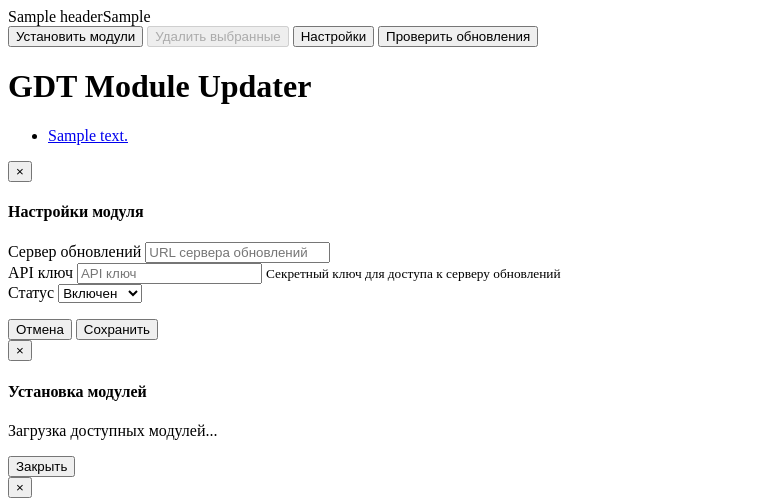
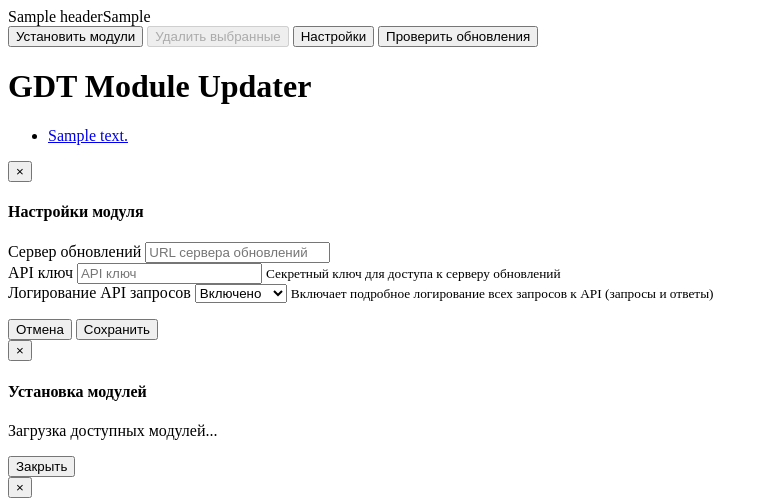
Before and after one commit to GregoryBiter/ocm_gdt_update, a PHP site: template upload/admin/view/template/extension/module/gdt_updater.twig in a window 1280 px wide. Shown: the top 502 px of the page, without its empty margins (0-768 px from the left). Run offline with PHP 8.4, Linux system fonts and the light colour scheme; the template is opened without the code that fills it: most values are stand-ins (such as "Sample title", 1, 10 or a date in 2020); some libraries are stand-ins or nearby versions.

Commit message:
feat: implement optional debug logging for API requests and file downloads with masked API keys

```diff
--- a/upload/admin/controller/extension/module/gdt_updater.php
+++ b/upload/admin/controller/extension/module/gdt_updater.php
@@ -177,6 +177,7 @@ class ControllerExtensionModuleGdtUpdater extends Controller
         $json['module_gdt_updater_server'] = $this->config->get('module_gdt_updater_server');
         $json['module_gdt_updater_api_key'] = $this->config->get('module_gdt_updater_api_key');
         $json['module_gdt_updater_status'] = $this->config->get('module_gdt_updater_status');
+        $json['module_gdt_updater_api_log'] = $this->config->get('module_gdt_updater_api_log');
         $json['module_gdt_updater_auto_modules'] = $this->config->get('module_gdt_updater_auto_modules') ?: array();
 
         $this->response->addHeader('Content-Type: application/json');
@@ -470,6 +471,7 @@ class ControllerExtensionModuleGdtUpdater extends Controller
         $current_settings['module_gdt_updater_server'] = $this->config->get('module_gdt_updater_server') ?: '';
         $current_settings['module_gdt_updater_api_key'] = $this->config->get('module_gdt_updater_api_key') ?: '';
         $current_settings['module_gdt_updater_status'] = $this->config->get('module_gdt_updater_status') ?: 0;
+        $current_settings['module_gdt_updater_api_log'] = $this->config->get('module_gdt_updater_api_log') ?: 0;
         $current_settings['module_gdt_updater_auto_modules'] = $this->config->get('module_gdt_updater_auto_modules') ?: array();
 
         // Объединяем с новыми настройками
--- a/upload/admin/view/template/extension/module/gdt_updater.twig
+++ b/upload/admin/view/template/extension/module/gdt_updater.twig
@@ -43,14 +43,16 @@
                 <small class="help-block">Секретный ключ для доступа к серверу обновлений</small>
               </div>
               <div class="form-group">
-                <label for="input-status">Статус</label>
-                <select name="module_gdt_updater_status" id="input-status" class="form-control">
-                  <option value="1">Включен</option>
-                  <option value="0">Отключен</option>
-                </select>
-              </div>
-            </form>
-          </div>
+                <div class="form-group">
+                  <label for="input-api-log">Логирование API запросов</label>
+                  <select name="module_gdt_updater_api_log" id="input-api-log" class="form-control">
+                    <option value="1">Включено</option>
+                    <option value="0">Отключено</option>
+                  </select>
+                  <small class="help-block">Включает подробное логирование всех запросов к API (запросы и ответы)</small>
+                </div>
+              </form>
+            </div>
           <div class="modal-footer">
             <button type="button" class="btn btn-default" data-dismiss="modal">Отмена</button>
             <button type="button" class="btn btn-primary" id="button-save-settings">Сохранить</button>
@@ -315,6 +317,7 @@ function loadSettings() {
             $('#input-server').val(json.module_gdt_updater_server || '');
             $('#input-api-key').val(json.module_gdt_updater_api_key || '');
             $('#input-status').val(json.module_gdt_updater_status || '0');
+            $('#input-api-log').val(json.module_gdt_updater_api_log || '0');
         },
         error: function() {
             showAlert('danger', 'Ошибка загрузки настроек');
```
Also changed, not shown: upload/system/library/gbitstudio/modules/services/modulecatalogservice.php (+15 -0 lines), upload/system/library/gbitstudio/modules/services/updateservice.php (+33 -1 lines).
